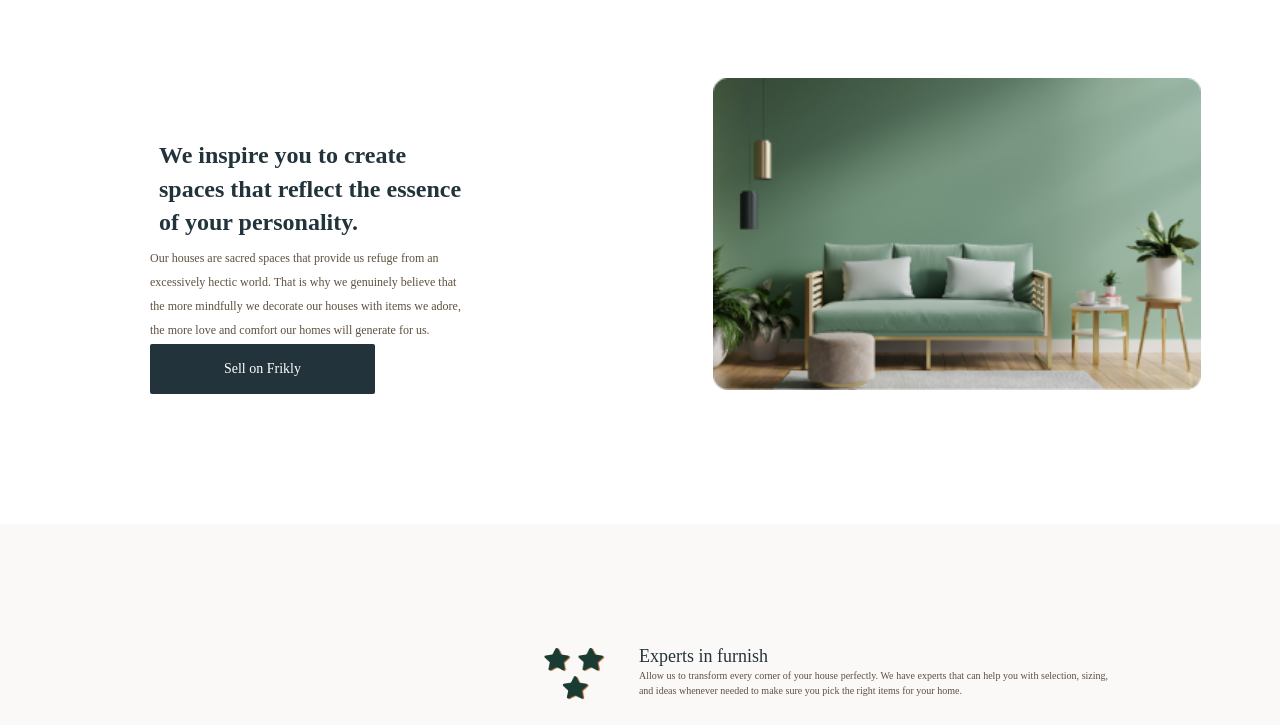
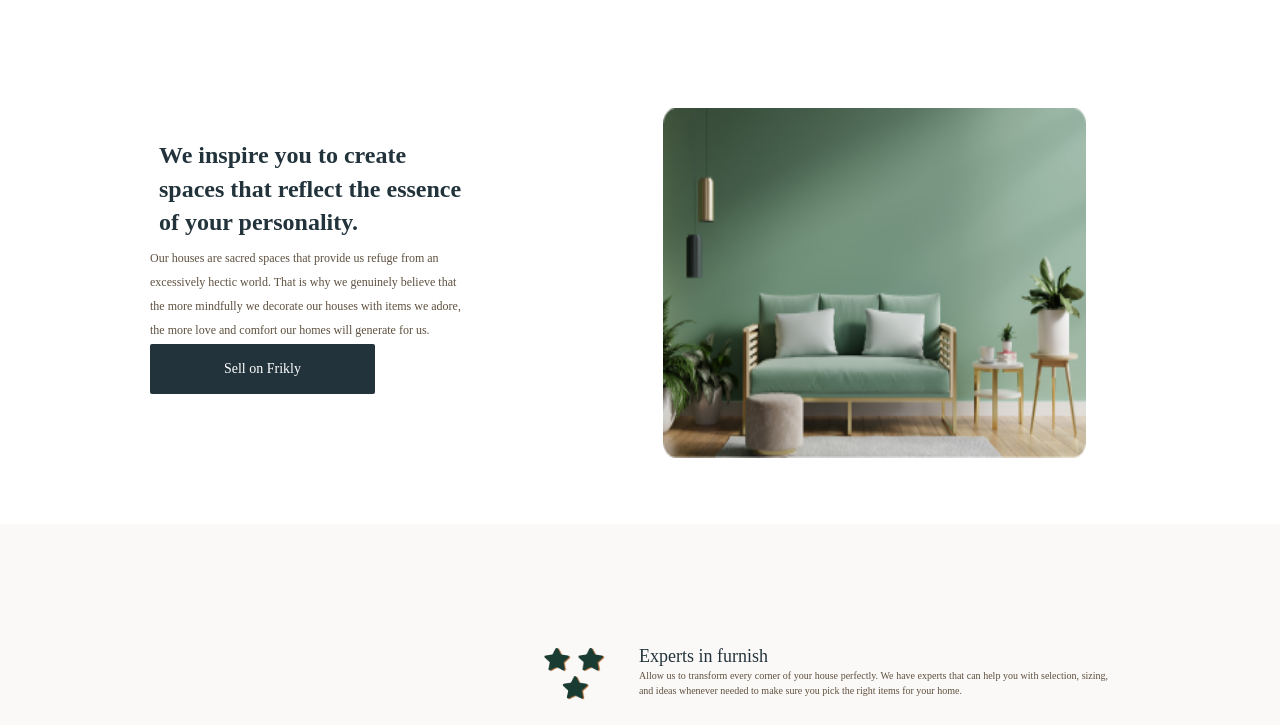
Before and after one commit to ShushantoSarkar/frikly, a plain HTML site: page index.html in a window 1280 px wide. Shown: the part 75-800 px from the top of the page. Drawn offline with Linux system fonts and the light colour scheme.

Commit message:
second commit

```diff
--- a/style.css
+++ b/style.css
@@ -761,8 +761,10 @@ a {
   }
 
   .heroImg img {
-    width: 150%;
-    margin-top: -50px;
+    width: 130%;
+    height: 350px;
+    margin-left: -50px;
+    margin-top: -20px;
   }
 
   .fourE {
```
